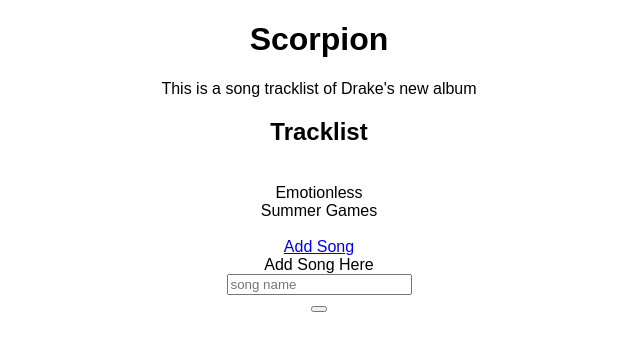
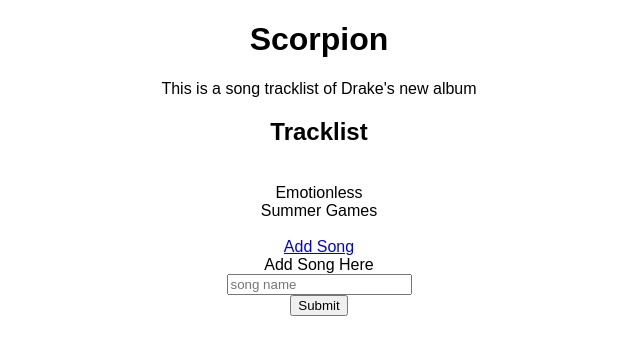
Before and after one commit to FranciscoJG20/drake-app-front, a React (Create React App) app: page /addsong in a window 1280 px wide. Shown: the top 354 px of the page, without its empty margins (321-961 px from the left). Built offline with nearby package versions, Linux system fonts and the light colour scheme.

Commit message:
. git commit -m cdfdfd

```diff
--- a/src/components/Song/Song.js
+++ b/src/components/Song/Song.js
@@ -25,7 +25,7 @@
       name: this.state.name
     };
     axios
-      .post("https://drake-mern.herokuapp.com/api/song")
+      .post("https://drake-mern.herokuapp.com/api/song", song)
       .then(res => {
         console.log(res);
       })
@@ -43,14 +43,12 @@
           <input
             type="text"
             placeholder="song name"
-            onChange={this.props.handleInput}
+            onChange={this.handleInput}
           />
           <br />
-          <button
-            type="submit"
-            value="submit"
-            onClick={this.props.handleNewSong}
-          />
+          <button type="submit" value="submit" onClick={this.handleNewSong}>
+            Submit
+          </button>
         </form>
       </div>
     );
```
